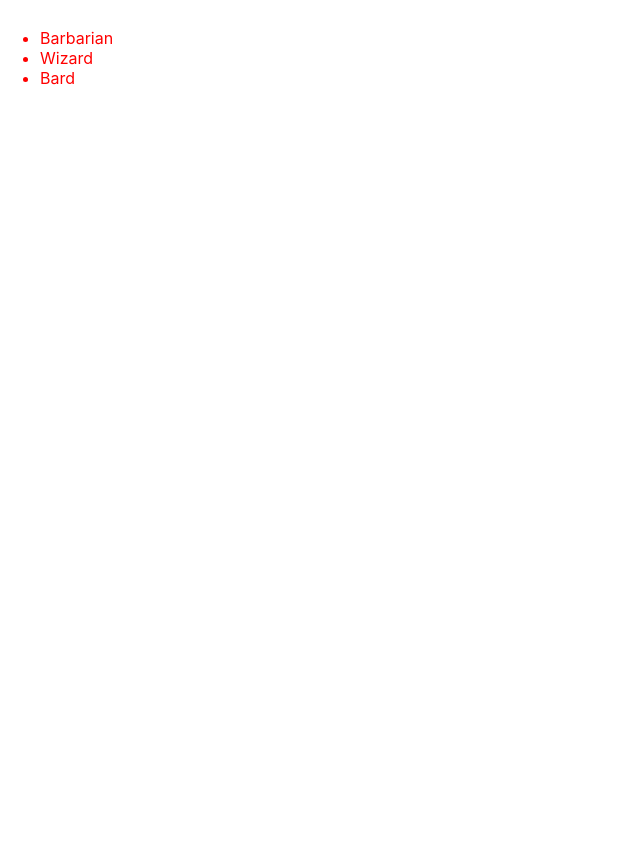
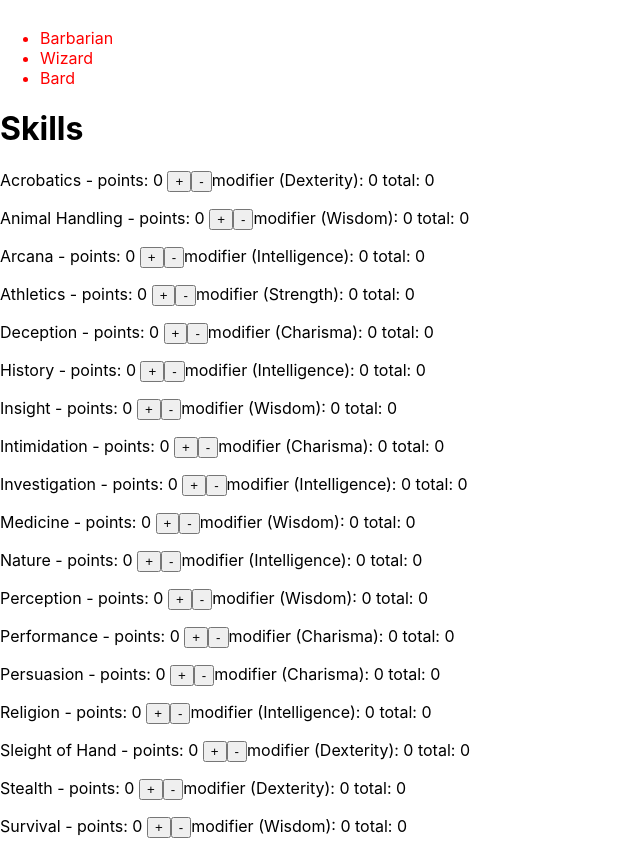
Before and after one commit to vaibhavdixit107/recruiting-webapp-character, a React (Create React App) app: page / in a window 1280 px wide. Shown: the part 1093-1947 px from the top of the page, without its empty margins (0-640 px from the left). Before the commit the page ends 1197 px from the top, so only its background shows below. Built offline with nearby package versions, Linux system fonts and the light colour scheme.

Commit message:
Implemented skills

```diff
--- a/src/Attributes.jsx
+++ b/src/Attributes.jsx
@@ -1,7 +1,12 @@
 import React, { useState } from "react";
-import { ATTRIBUTE_LIST, CLASS_LIST } from "./consts";
+import { ATTRIBUTE_LIST, CLASS_LIST, SKILL_LIST } from "./consts";
 
 function CharacterSheet(){
+
+    const calculateAbilityModifier = (value) => {
+      return Math.floor((value - 10) / 2);
+    };
+
     const [attributes, setAttributes] = useState({
         Strength: 10,
         Dexterity: 10,
@@ -12,6 +17,10 @@ function CharacterSheet(){
     })
 
     const [selectedClass, setSelectedClass] = useState(null);
+
+    const [skillPoints, setSkillPoints] = useState(
+      10 + 4 * calculateAbilityModifier(attributes.Intelligence )
+    )
 
       const handleIncrement = (attribute) => {
         setAttributes((prevAttributes) => ({
@@ -36,9 +45,56 @@ function CharacterSheet(){
         return true;
       };
 
-      const calculateAbilityModifier = (value) => {
-        return Math.floor((value - 10) / 2);
+      const handleSkillIncrement = (skillName) => {
+        if (skillPoints > 0) {
+          setSkills((prevSkills) => {
+            const newSkills = { ...prevSkills };
+            if (newSkills[skillName].points < skillPoints) {
+              newSkills[skillName].points += 1;
+              newSkills[skillName].total = calculateSkillTotal(
+                skillName,
+                newSkills[skillName].points
+              );
+              setSkillPoints(skillPoints - 1);
+            }
+            return newSkills;
+          });
+        }
       };
+
+      const handleSkillDecrement = (skillName) => {
+        if (skills[skillName].points > 0) {
+          setSkills((prevSkills) => {
+            const newSkills = { ...prevSkills };
+            newSkills[skillName].points -= 1;
+            newSkills[skillName].total = calculateSkillTotal(
+              skillName,
+              newSkills[skillName].points
+            );
+            setSkillPoints(skillPoints + 1);
+            return newSkills;
+          });
+        }
+      };
+
+      const calculateSkillTotal = (skillName, points) => {
+        const skill = SKILL_LIST.find((s) => s.name === skillName);
+        const abilityModifier = calculateAbilityModifier(
+          attributes[skill.attributeModifier]
+        );
+        return points + abilityModifier;
+      };
+
+      const [skills, setSkills] = useState(
+        SKILL_LIST.reduce((skillObj, skill) => {
+          skillObj[skill.name] = {
+            points: 0,
+            modifier: skill.attributeModifier,
+            total: calculateSkillTotal(skill.name, 0)
+          };
+          return skillObj;
+        }, {})
+      );
 
       return (
         <div>
@@ -82,6 +138,21 @@ function CharacterSheet(){
               </ul>
             </div>
           )}
+           <h1>Skills</h1>
+      <div>
+      {SKILL_LIST.map((skill) => (
+          <div key={skill.name}>
+            <p>
+              {skill.name} - points: {skills[skill.name].points}{' '}
+              <button onClick={() => handleSkillIncrement(skill.name)}>+</button>
+              <button onClick={() => handleSkillDecrement(skill.name)}>-</button>
+              modifier ({skill.attributeModifier}):{' '}
+              {calculateAbilityModifier(attributes[skill.attributeModifier])} total:{' '}
+              {skills[skill.name].total}
+            </p>
+          </div>
+        ))}
+      </div>
         </div>
       );
 }
```
